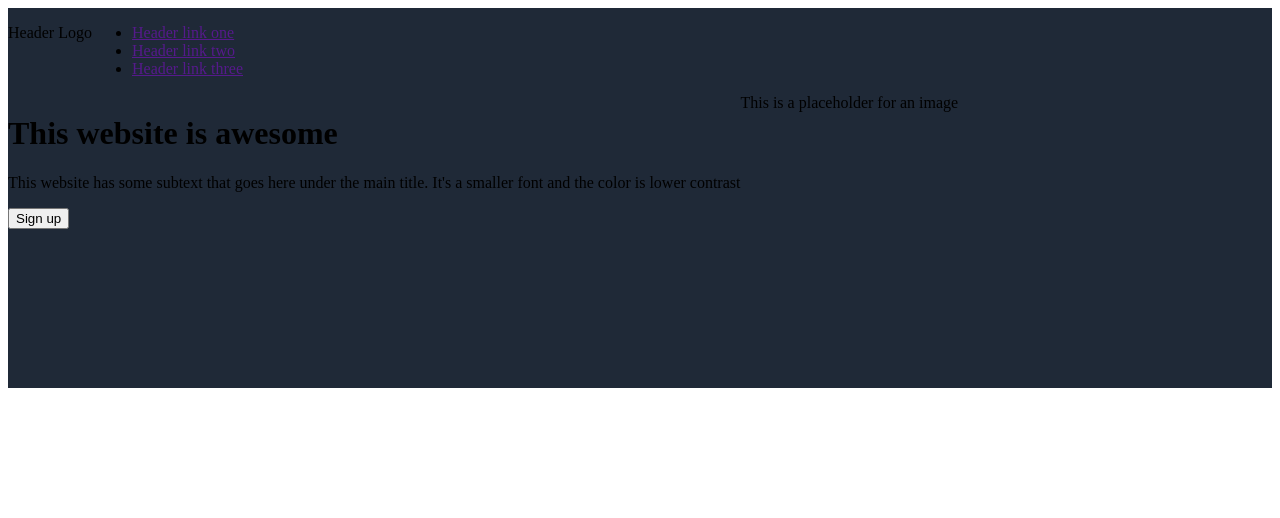
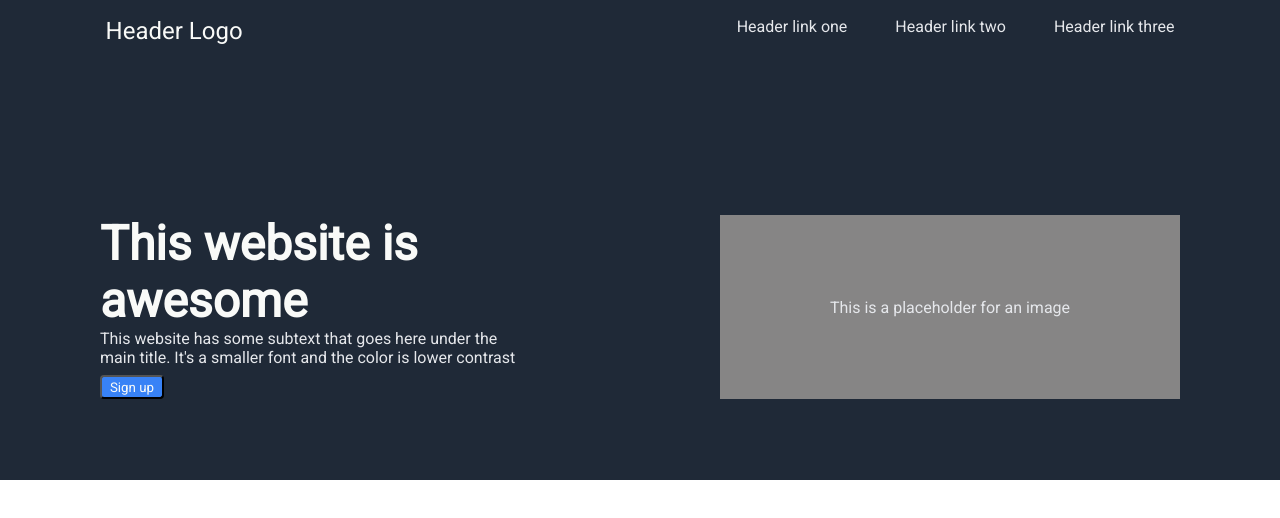
Before and after one commit to TsamisGeorge/landing-page, a plain HTML site: page index.html in a window 1280 px wide. Drawn offline with Linux system fonts and the light colour scheme.

Commit message:
Add css on header content

```diff
--- a/index.html
+++ b/index.html
@@ -5,24 +5,25 @@
     <meta name="viewport" content="width=device-width, initial-scale=1.0">
     <title>Landing Page</title>
     <link rel="stylesheet" href="styles.css">
+    <link href='https://fonts.googleapis.com/css?family=Roboto' rel='stylesheet'>
 </head>
 <body>
     <div class="header-container">
         <div class="upper-header">
-            <p>Header Logo</p>
+            <p class="header-logo">Header Logo</p>
             <ul>
-                <li><a href>Header link one</a></li>
-                <li><a href>Header link two</a></li>
-                <li><a href>Header link three</a></li>
+                <li ><a href class="hero-secondary">Header link one</a></li>
+                <li ><a href class="hero-secondary">Header link two</a></li>
+                <li ><a href class="hero-secondary">Header link three</a></li>
             </ul>
         </div>
         <div class="lower-header">
             <div class="hero-content">
-                <h1>This website is awesome</h1>
-                <p>This website has some subtext that goes here under the main title. It's a smaller font and the color is lower contrast</p>
-                <button>Sign up</button>
+                <h1 class="hero-header">This website is awesome</h1>
+                <p class="hero-secondary">This website has some subtext that goes here under the main title. It's a smaller font and the color is lower contrast</p>
+                <button class="button-1">Sign up</button>
             </div>
-            <div class="img-placeholder">This is a placeholder for an image</div>
+            <div class="img-placeholder"><span class="img-placeholder-text">This is a placeholder for an image</span></div>
         </div>
     </div>
     <div class="container-1">
--- a/styles.css
+++ b/styles.css
@@ -1,25 +1,85 @@
-/* body {
-    display: flex;
-    flex-direction: column;
-} */
-
-/* *, ::before, ::after {
+*, ::before, ::after {
     box-sizing: border-box;
     padding: 0px;
     margin: 0px;
-} */
+    font-family: 'Roboto';
+}
 
 
+ul {
+    list-style-type: none;
+    display: flex;
+    gap: 48px;
+}
+
+a {
+    text-decoration: none;
+
+}
+
+.button-1 {
+    /* TODO
+        Play with button properties to make a better looking modern button*/
+    color: #F9FAF8;
+    background-color: #3882F6;
+    border-radius: 4px;
+    height: 24px;
+    width: 64px;
+    margin-top: 8px;
+}
+
+.hero-header {
+    font-size: 48px;
+    color: #F9FAF8;
+    font-weight: 900;
+}
 
 .header-container {
-    height: 380px;
+    height: 480px;
     background-color: #1F2937;
+    display: flex;
+    flex-direction: column;
+    justify-content:space-around;
+    gap: 8px;
 }
 
 .upper-header {
     display: flex;
+    justify-content: space-around;
+    margin-top: -64px;
 }
 
 .lower-header {
     display: flex;
+    justify-content: space-around;
 }
+
+.header-logo {
+    font-size: 24px;
+    color: #F9FAF8;
+    min-width: 420px;
+    max-width: 420px;
+}
+
+.hero-content {
+    min-width: 420px;
+    max-width: 420px;
+}
+
+.hero-secondary{
+    font-size: 16px;
+    color: #E5E7EB;
+}
+
+.img-placeholder {
+    display: flex;
+    justify-content: center;
+    align-items: center;
+    background-color: #868585;
+    min-width: 460px;
+    max-width: 460px;
+}
+
+.img-placeholder-text {
+    color: #E5E7EB;
+}
```
